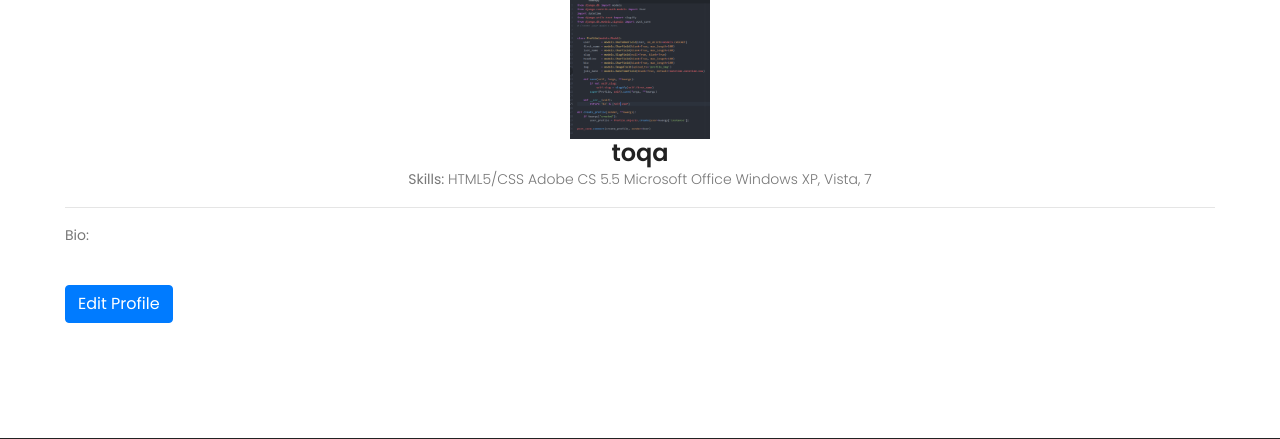
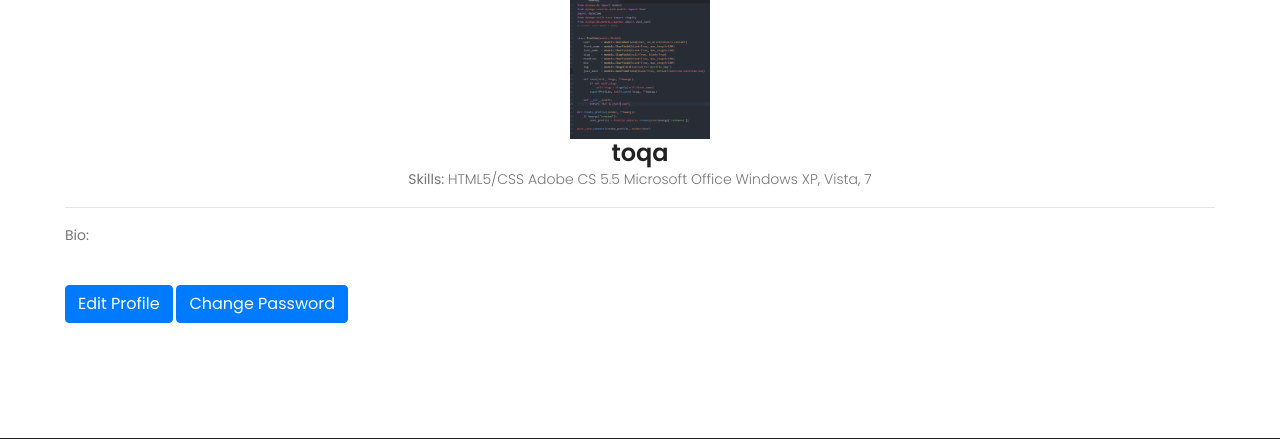
Before and after one commit to omariosman/Notes, a Django app: a page that uses Notes/accounts/templates/profile.html in a window 1280 px wide. Shown: the part 164-603 px from the top of the page. Run offline with Django 3.2, Linux system fonts and the light colour scheme; data comes from the database, SQL or seed files in the repository; both versions use the stored data as it was after the commit; some libraries are stand-ins or nearby versions.

Commit message:
Change Password

```diff
--- a/Notes/accounts/templates/profile.html
+++ b/Notes/accounts/templates/profile.html
@@ -17,5 +17,6 @@
     <br>
     </center>
     <a href="{% url 'accounts:edit_profile' profile.slug %}" class="btn btn-primary">Edit Profile</a>
+    <a href="{% url 'accounts:change_password' profile.slug %}" class="btn btn-primary">Change Password</a>
 </div>
  {% endblock %}
--- a/Notes/accounts/urls.py
+++ b/Notes/accounts/urls.py
@@ -11,4 +11,5 @@ urlpatterns = [
     url(r'^signup/$', views.register, name='register'),
     url(r'^(?P<slug>[-\w]+)$', views.profile, name='profile'),
     url(r'^(?P<slug>[-\w]+)/edit$', views.edit_profile, name='edit_profile'),
+    url(r'^(?P<slug>[-\w]+)/change_password$', views.change_password, name='change_password'),
 ]
--- a/Notes/accounts/views.py
+++ b/Notes/accounts/views.py
@@ -1,5 +1,5 @@
 from django.shortcuts import render, redirect
-from django.contrib.auth.forms import UserCreationForm
+from django.contrib.auth.forms import UserCreationForm, PasswordChangeForm
 from django.contrib.auth import authenticate, login
 from .models import Profile
 from django.shortcuts import get_object_or_404
@@ -65,3 +65,21 @@ def edit_profile(request, slug):
     }
 
     return render(request, "edit_profile.html", context)
+
+
+def change_password(request, slug):
+    profile = get_object_or_404(Profile, slug=slug)
+
+    if request.method == 'POST':
+        password_form = PasswordChangeForm(request.user, request.POST)
+        if password_form.is_valid():
+            password_form.save()
+            return redirect('/')
+    else:
+        password_form = PasswordChangeForm(request.user)
+
+
+    context = {
+        "password_form" : password_form
+    }
+    return render(request, "change_password.html", context)
```
Also changed, not shown: Notes/accounts/templates/change_password.html (added, +14 -0 lines), Notes/db.sqlite3.
